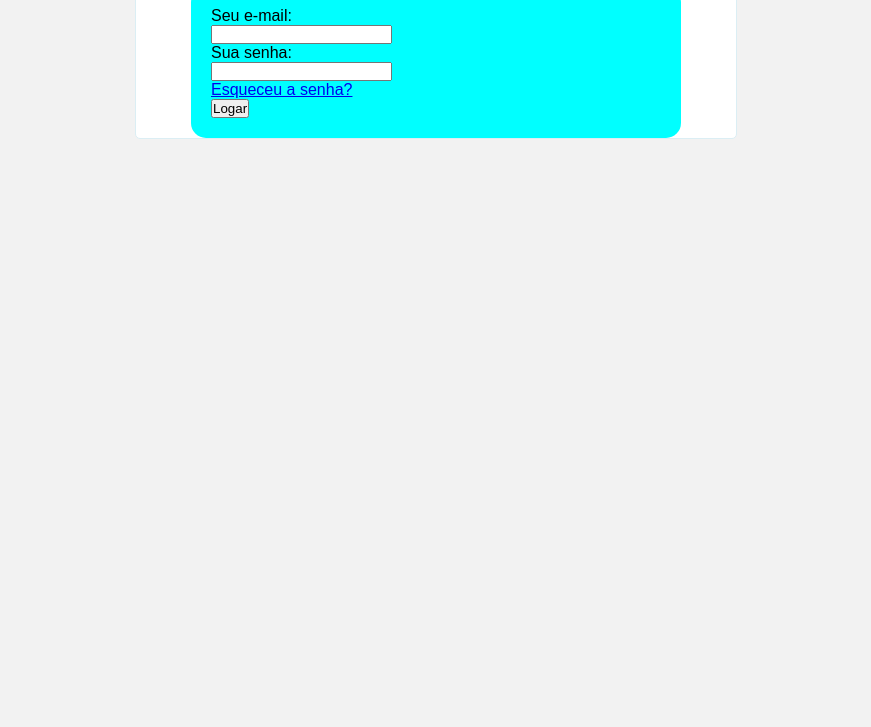
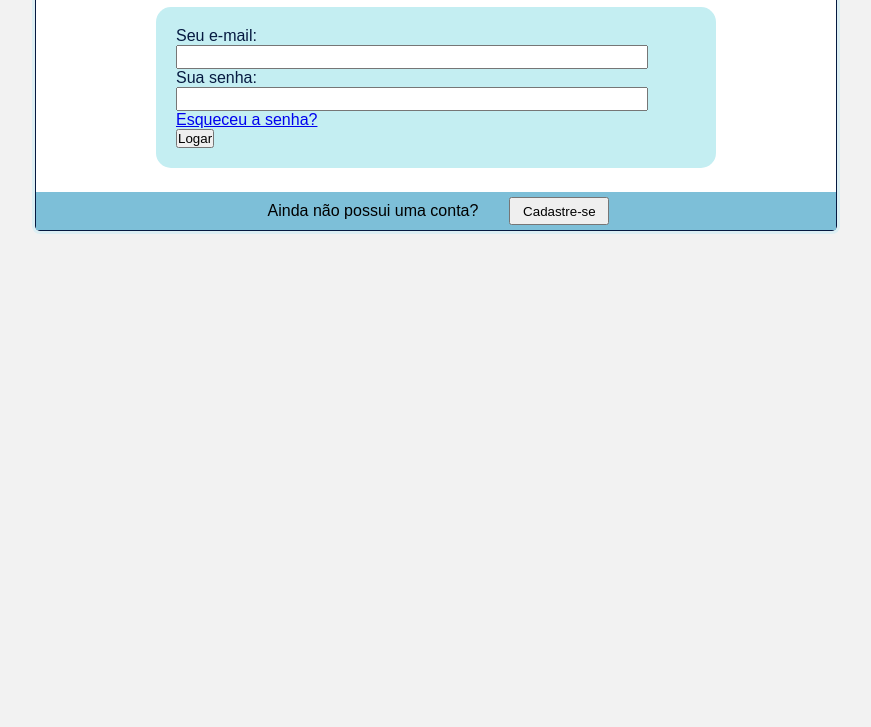
Before and after one commit to Pietro2704/LogIn, a plain HTML site: page formulario/index.html in a window 1280 px wide. Shown: the part 73-800 px from the top of the page, without its empty margins (204-1075 px from the left). Drawn offline with Linux system fonts and the light colour scheme.

Commit message:
Modificações feitas

```diff
--- a/formulario/index.html
+++ b/formulario/index.html
@@ -14,16 +14,20 @@
     <form action="#">
       <label for="email">Seu e-mail:</label>
       <br>
-      <input type="email" name="" id="inputs">
+      <input type="email" name="" class="inputs">
       <br>
       <label for="senha">Sua senha:</label>
       <br>
-      <input type="password" name="" id="inputs">
+      <input type="password" name="" class="inputs">
       <br>
       <a href="#">Esqueceu a senha?</a>
       <br>
-      <input type="submit" value="Logar">
+      <input type="submit" id="submit" value="Logar">
     </form>
+    <footer>
+      <p>Ainda não possui uma conta?</p>
+      <button>Cadastre-se</button>
+    </footer>
   </div>
 </body>
 </html>
--- a/formulario/style/style.css
+++ b/formulario/style/style.css
@@ -1,15 +1,16 @@
 :root{
-  --cor-0: #f2f2f2;
-  --cor-1: #DDE8F0;
-  --cor-2: #DBEEF4;
-  --cor-3: #C4EEF2;
-  --cor-4: #9CD3D8;
-  --cor-5: #97CBDC;
-  --cor-6: #7EBFD9;
-  --cor-7: #317097;
-  --cor-8: #316d92;
-  --cor-9: #061940;
-  --cor-10: #011140;
+  --hue: 0;
+  --cor-0: hsl(var(--hue) 0%, 95%);
+  --cor-1: hsl(calc(var(--hue) + 205), 39%, 90%);
+  --cor-2: hsl(calc(var(--hue) + 194), 53%, 91%);
+  --cor-3: hsl(calc(var(--hue) + 185), 64%, 86%);
+  --cor-4: hsl(calc(var(--hue) + 185), 43%, 73%);
+  --cor-5: hsl(calc(var(--hue) + 195), 50%, 73%);
+  --cor-6: hsl(calc(var(--hue) + 197), 54%, 67%);
+  --cor-7: hsl(calc(var(--hue) + 203), 51%, 39%);
+  --cor-8: hsl(calc(var(--hue) + 203), 50%, 38%);
+  --cor-9: hsl(calc(var(--hue) + 220), 83%, 14%);
+  --cor-10: hsl(calc(var(--hue) + 225), 97%, 13%);
 }
 
 *{
@@ -19,31 +20,45 @@
 
 body{
   background-color: #f2f2f2;
+
   display: flex;
   justify-content: center;
+
   font-family: Arial, Helvetica, sans-serif;
 }
 
 .formulario{
+  border: 1px solid var(--cor-9);
+  box-shadow: 0px 0px 0px 3px var(--cor-2);
+  border-radius: 5px;
+
   background-color: #fff;
-  border: 1px solid var(--cor-2);
-  border-radius: 5px;
-  box-shadow: 0px 0px 0px var(--cor-9);
-  width: 600px;
+
+  width: 800px;
+  margin-inline: 10px;
+  padding-top: 20px;
 }
 
 .formulario > h1{
+  color: var(--cor-7);
   text-align: center;
-  margin: auto;
-  color: var(--cor-7);
 }
 
 form{
   padding: 20px;
   border-radius: 15px;
-  background-color: aqua;
-  width: 450px;
+  background-color: var(--cor-3);
+  max-width: 65%;
   margin: auto;
+}
+
+label{
+  color: var(--cor-9);
+}
+
+.inputs{
+  width: 90%;
+  height: 20px;
 }
 
 .hr{
@@ -53,3 +68,22 @@ form{
   margin: auto;
   margin-bottom: 20px;
 }
+
+footer{
+  display: flex;
+  justify-content: center;
+  gap: 16px;
+
+  background-color: var(--cor-6);
+
+  margin-top: 24px;
+}
+footer > p{
+  padding: 10px;
+
+}
+
+footer > button{
+  margin: 5px;
+  width: 100px;
+}
```
